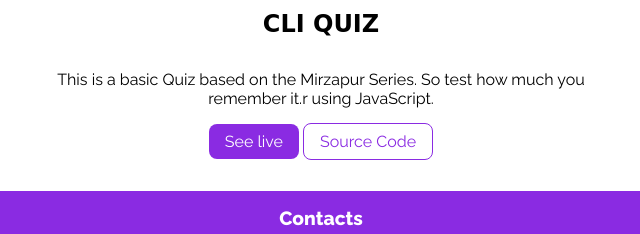
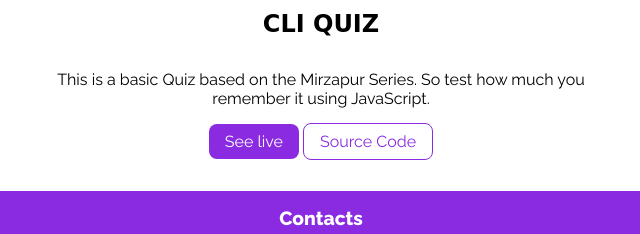
Before and after one commit to Aashish-Kaushik/portfolio, a plain HTML site: page project.html in a window 1280 px wide. Shown: the part 447-681 px from the top of the page, 319-959 px from the left. Drawn offline with Linux system fonts and the light colour scheme; a web font is replaced by a local one.

Commit message:
Update project.html

```diff
--- a/project.html
+++ b/project.html
@@ -43,7 +43,7 @@
       <h1>CLI QUIZ</h1>
       <div class="container">
         <p>
-          This is a basic Quiz based on the Mirzapur Series. So test how much you remember it.r using JavaScript.
+          This is a basic Quiz based on the Mirzapur Series. So test how much you remember it using JavaScript.
         </p>
         <a class="links primarylinks" href="https://replit.com/@AashishKaushik1/end-game#index.js/">See live </a>
         <a class="links secondarylinks" href="https://github.com/MastermindKaushik/CLI-quiz-/tree/Mirzapur-Quiz-CLA?embed=1&output=1" target="_blank">Source Code </a>
```
